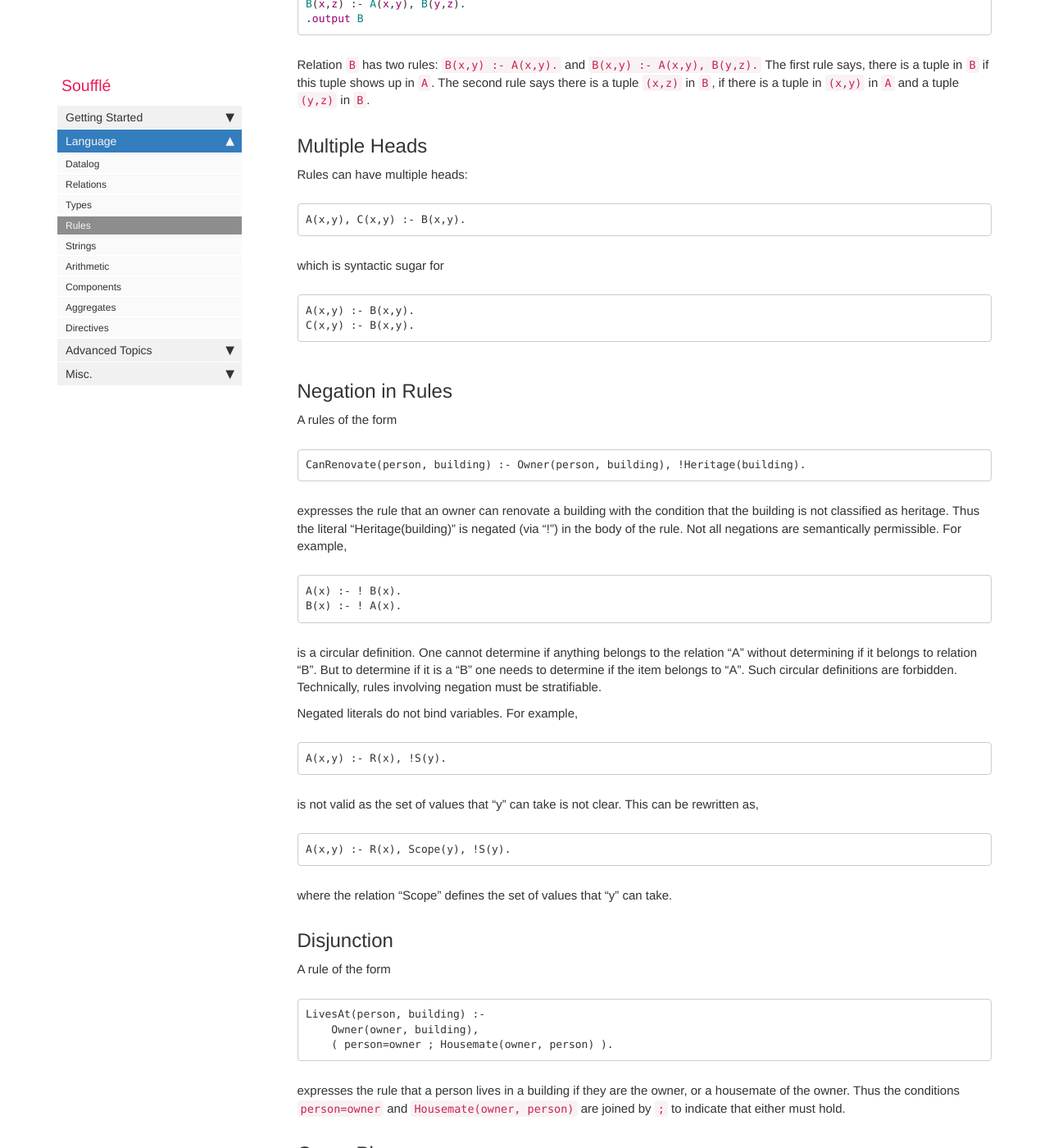
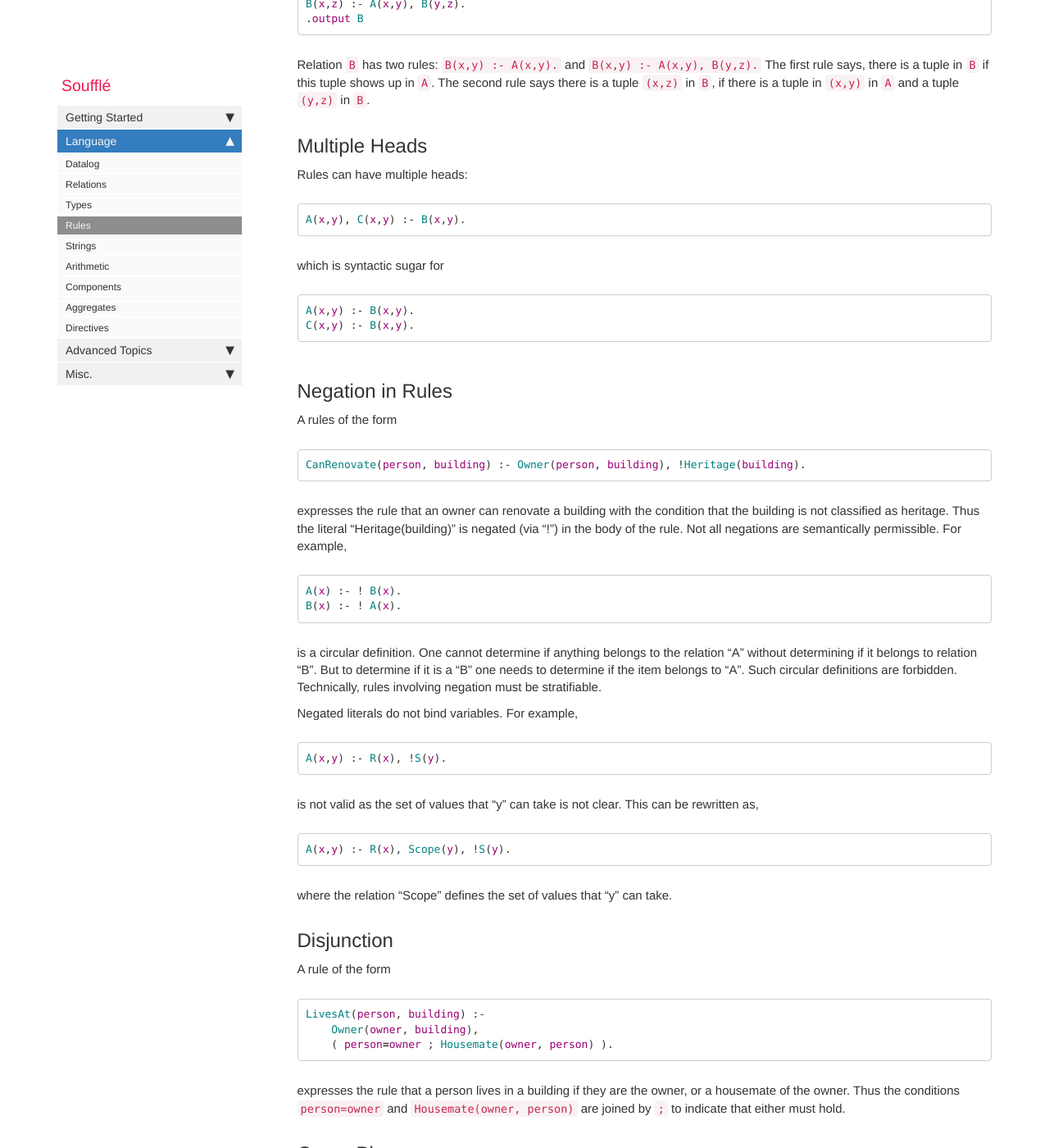
Before and after one commit to souffle-lang/souffle-lang.github.io, a Jekyll site: the page built from pages/docs/rules.md, in a window 1280 px wide and 1400 px high, scrolled down 583 px. Shown: the whole window at 82% size. Built offline with Jekyll 4.4.1, drawn with Linux system fonts in a browser that asks for light colours; comment, search, counter and statistics services are not loaded.

Commit message:
Update rules.md

````diff
--- a/pages/docs/rules.md
+++ b/pages/docs/rules.md
@@ -24,40 +24,40 @@ Relation ```B``` has two rules: ```B(x,y) :- A(x,y).``` and ```B(x,y) :- A(x,y),
 
 ## Multiple Heads
 Rules can have multiple heads:
-```
+```prolog
 A(x,y), C(x,y) :- B(x,y).
 ```
 which is syntactic sugar for
-```
+```prolog
 A(x,y) :- B(x,y).
 C(x,y) :- B(x,y).
 ```
 
 ## Negation in Rules
 A rules of the form
-```
+```prolog
 CanRenovate(person, building) :- Owner(person, building), !Heritage(building).
 ```
 expresses the rule that an owner can renovate a building with the condition that the building is not classified as heritage. Thus the literal "Heritage(building)" is negated (via "!") in the body of the rule. Not all negations are semantically permissible. For example,
-```
+```prolog
 A(x) :- ! B(x).
 B(x) :- ! A(x).
 ```
 is a circular definition. One cannot determine if anything belongs to the relation "A" without determining if it belongs to relation "B". But to determine if it is a "B" one needs to determine if the item belongs to "A". Such circular definitions are forbidden. Technically, rules involving negation must be stratifiable.
 
 Negated literals do not bind variables. For example,
-```
+```prolog
 A(x,y) :- R(x), !S(y).
 ```
 is not valid as the set of values that "y" can take is not clear. This can be rewritten as,
-```
+```prolog
 A(x,y) :- R(x), Scope(y), !S(y).
 ```
 where the relation "Scope" defines the set of values that "y" can take.
 
 ## Disjunction
 A rule of the form
-```
+```prolog
 LivesAt(person, building) :-
     Owner(owner, building),
     ( person=owner ; Housemate(owner, person) ).
````
